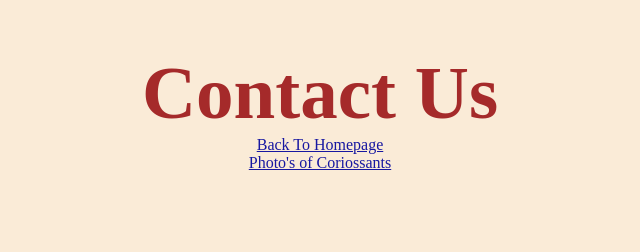
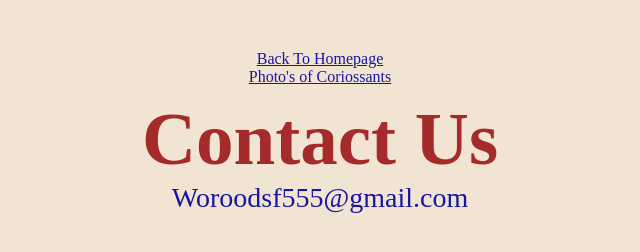
Before and after one commit to worood78/Croissant, a plain HTML site: page contact.html in a window 1280 px wide. Shown: the whole page, without its empty margins (320-960 px from the left). Drawn offline with Linux system fonts and the light colour scheme.

Commit message:
details of contact page added, changed images, changed background, Some styles added

```diff
--- a/contact.html
+++ b/contact.html
@@ -8,8 +8,13 @@
     <title>Contact page</title>
   </head>
   <body>
-    <h1>Contact Us</h1>
     <a href="/">Back To Homepage</a><br />
     <a href="/photo.html">Photo's of Coriossants</a>
+    <h1>Contact Us</h1>
+    <div>
+      <a href="mailto:Woroodsf555@gmail.com" class="email-link">
+        Woroodsf555@gmail.com
+      </a>
+    </div>
   </body>
 </html>
--- a/css/styles.css
+++ b/css/styles.css
@@ -1,5 +1,5 @@
 body {
-  background-color: antiquewhite;
+  background-color: rgb(241, 228, 210);
   text-align: center;
   margin-top: 50px;
 }
@@ -17,10 +17,21 @@ p {
   color: rgb(68, 33, 33);
   margin-left: 150px;
   margin-right: 150px;
-  background-color: rgb(235, 216, 191);
+  background-color: rgb(228, 203, 170);
   padding: 10px;
 }
 img {
   width: 400px;
   height: 300px;
 }
+.email-link {
+  display: flex;
+  justify-content: center;
+
+  font-size: 28px;
+  text-decoration: none;
+}
+
+.email-link:hover {
+  text-decoration: underline;
+}
```
Also changed, not shown: photo.html (+1 -1 lines), images/criossant1.PNG, images/criossant3.PNG.
